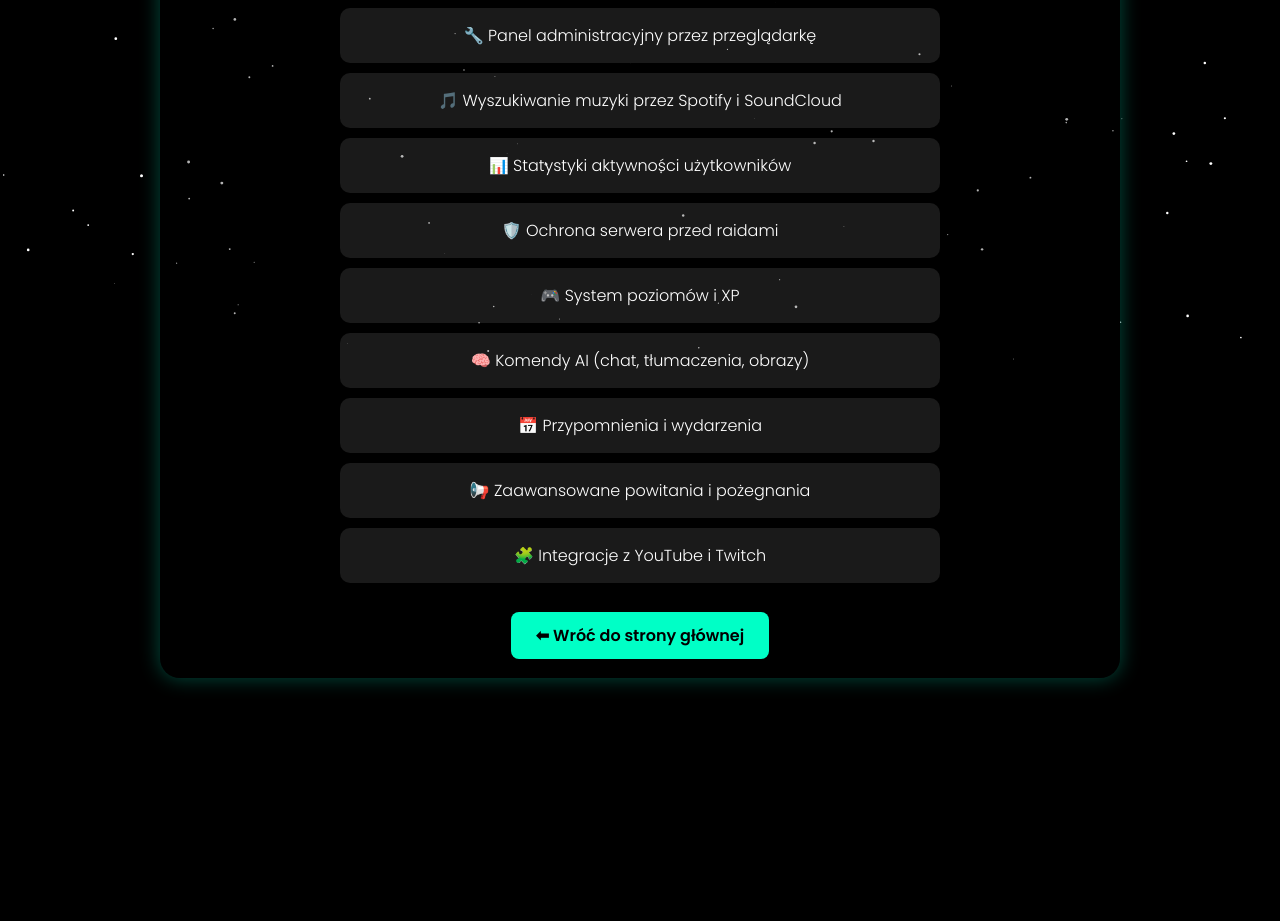
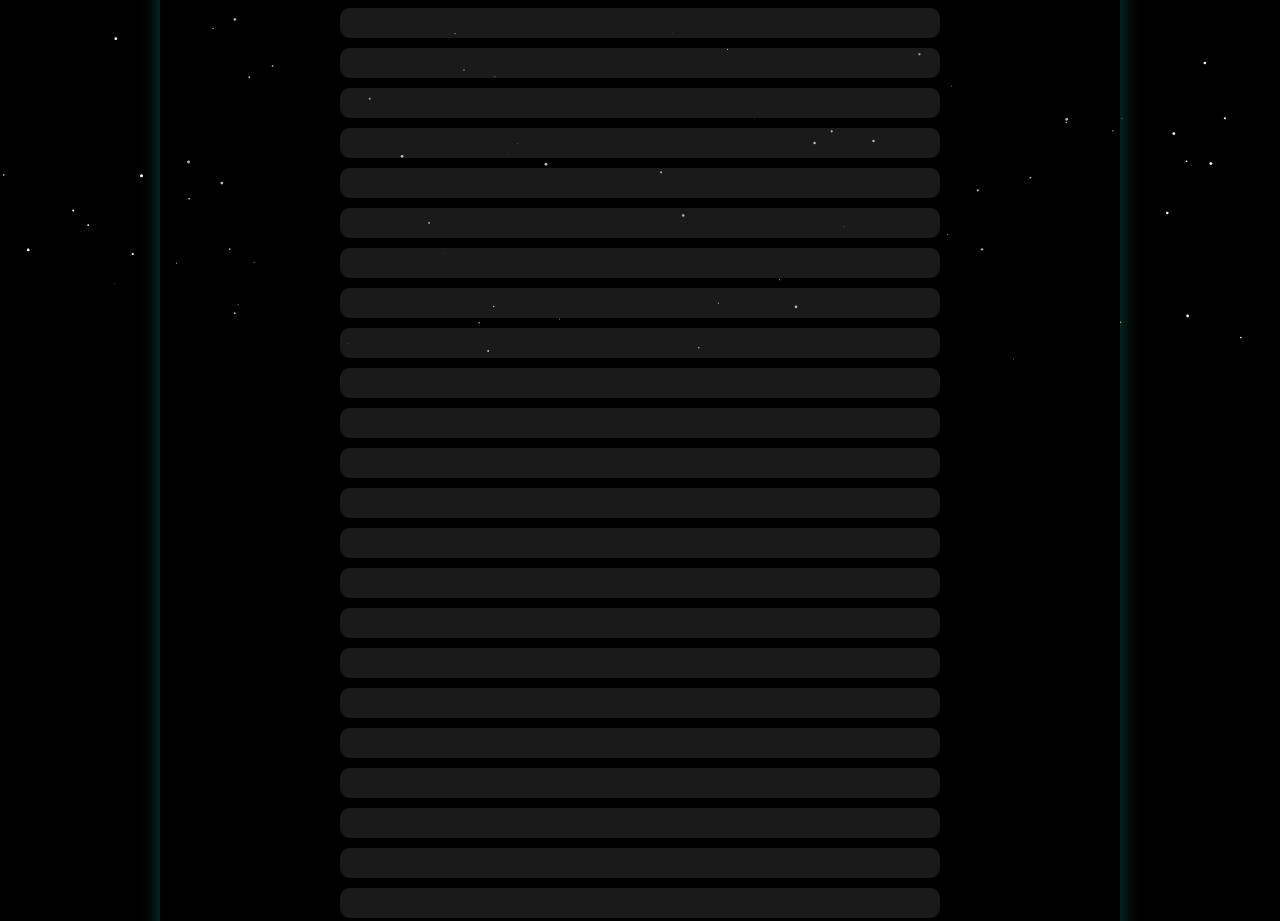
Before and after one commit to diabel777/planowane, a plain HTML site: page index.html in a window 1280 px wide. Shown: the part 440-1361 px from the top of the page. Before the commit the page ends 1198 px from the top, so only its background shows below. Drawn offline with Linux system fonts and the light colour scheme.

Commit message:
Update index.html

```diff
--- a/index.html
+++ b/index.html
@@ -105,15 +105,30 @@
     <h2>Planowane funkcje</h2>
     <p>Poniżej znajdziesz zapowiedzi funkcji, które są w trakcie tworzenia lub planowane do dodania:</p>
     <ul>
-      <li>🔧 Panel administracyjny przez przeglądarkę</li>
-      <li>🎵 Wyszukiwanie muzyki przez Spotify i SoundCloud</li>
-      <li>📊 Statystyki aktywności użytkowników</li>
-      <li>🛡️ Ochrona serwera przed raidami</li>
-      <li>🎮 System poziomów i XP</li>
-      <li>🧠 Komendy AI (chat, tłumaczenia, obrazy)</li>
-      <li>📅 Przypomnienia i wydarzenia</li>
-      <li>📢 Zaawansowane powitania i pożegnania</li>
-      <li>🧩 Integracje z YouTube i Twitch</li>
+      <li></li>
+      <li></li>
+      <li></li>
+      <li></li>
+      <li></li>
+      <li></li>
+      <li></li>
+      <li></li>
+      <li></li>
+      <li></li>
+      <li></li>
+      <li></li>
+      <li></li>
+      <li></li>
+      <li></li>
+      <li></li>
+      <li></li>
+      <li></li>
+      <li></li>
+      <li></li>
+      <li></li>
+      <li></li>
+      <li></li>
+
     </ul>
     <div class="back-button">
       <a href="https://diabel777.github.io/prochat-site/">⬅ Wróć do strony głównej</a>
```
